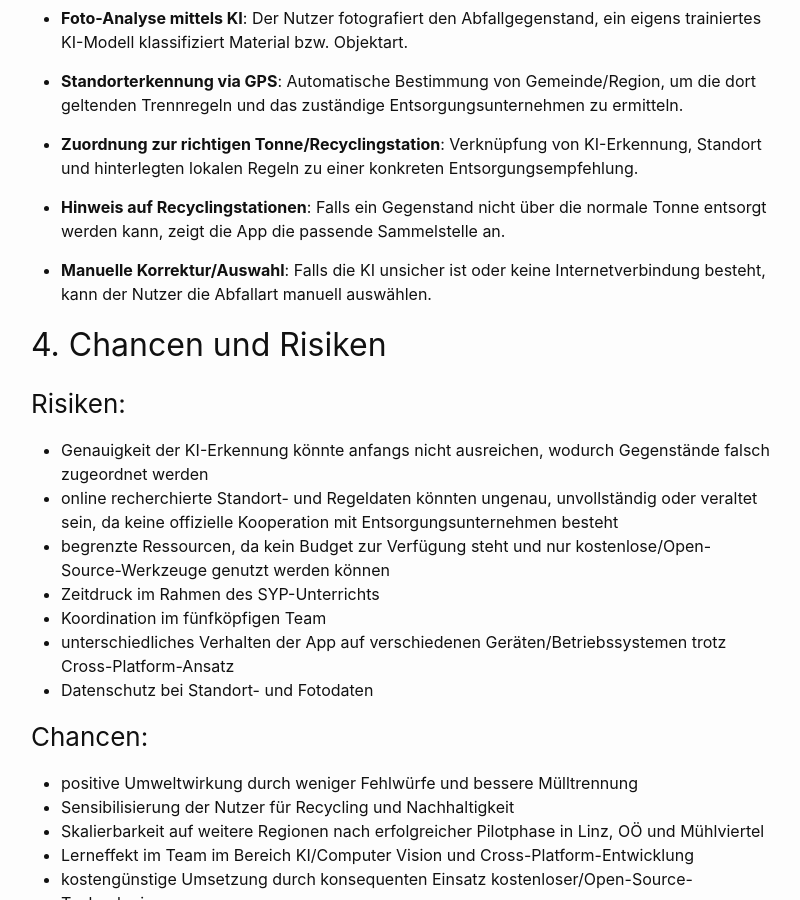
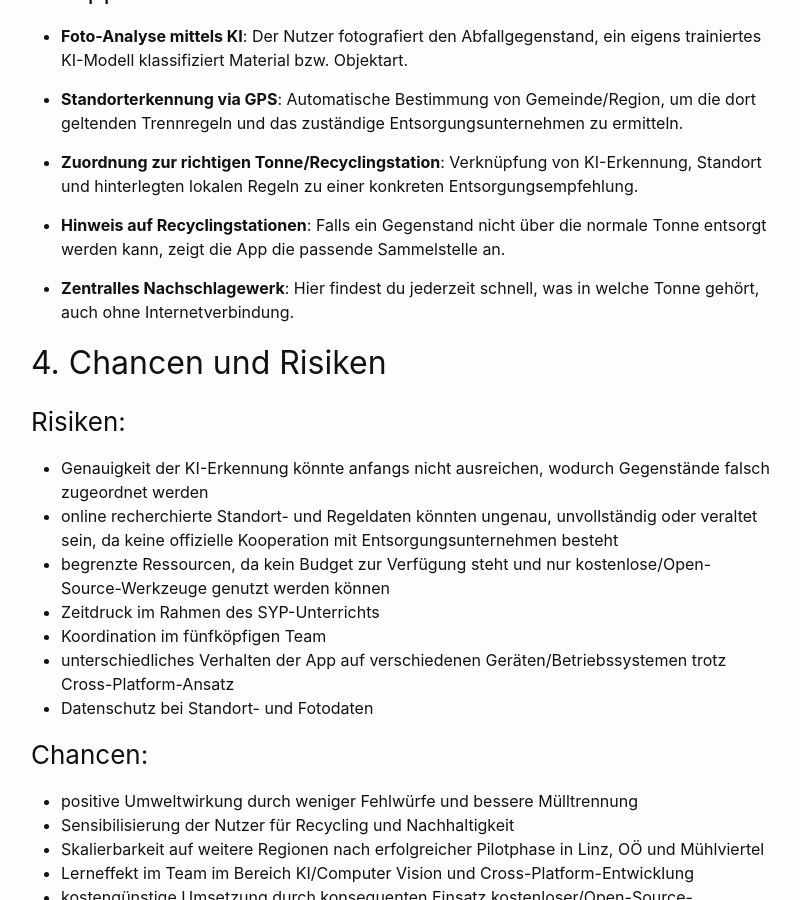
Before and after one commit to trashie-org/trashie-docs, a Jekyll site: the page built from project-proposal.md, in a window 1280 px wide and 900 px high, scrolled down 1488 px. Shown: the whole window, without its empty margins (239-1039 px from the left). Built offline with Jekyll 4.4.1, drawn with Linux system fonts in a browser that asks for light colours.

Commit message:
Fixed header sizes and refactored last point in the feature section

```diff
--- a/project-proposal.md
+++ b/project-proposal.md
@@ -35,9 +35,9 @@ Die korrekte Trennung von Abfall ist für viele Menschen im Alltag schwierig, da
 
 
 
-### 3. Nutzen
+## 3. Nutzen
 
-#### 3.1 App:
+### 3.1 App:
 
 - **Foto-Analyse mittels KI**:
 Der Nutzer fotografiert den Abfallgegenstand, ein eigens trainiertes KI-Modell klassifiziert Material bzw. Objektart.
@@ -51,8 +51,8 @@ Verknüpfung von KI-Erkennung, Standort und hinterlegten lokalen Regeln zu einer
 - **Hinweis auf Recyclingstationen**:
 Falls ein Gegenstand nicht über die normale Tonne entsorgt werden kann, zeigt die App die passende Sammelstelle an.
 
-- **Manuelle Korrektur/Auswahl**:
-Falls die KI unsicher ist oder keine Internetverbindung besteht, kann der Nutzer die Abfallart manuell auswählen.
+- **Zentralles Nachschlagewerk**:
+Hier findest du jederzeit schnell, was in welche Tonne gehört, auch ohne Internetverbindung.
 
 ## 4. Chancen und Risiken
 
```
